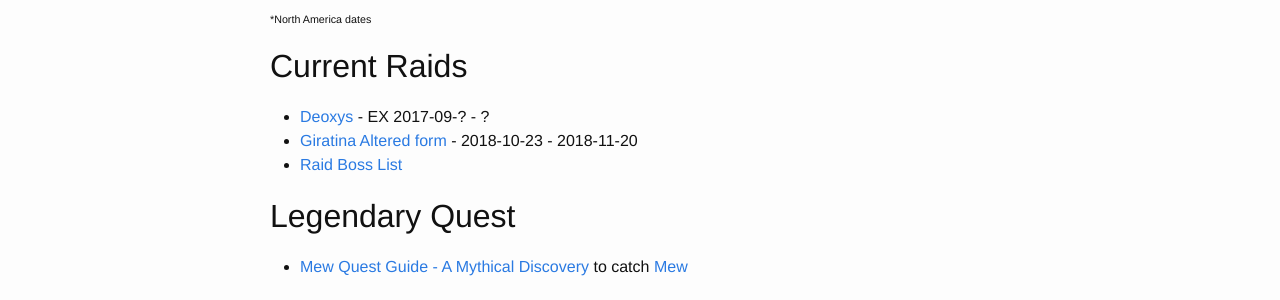
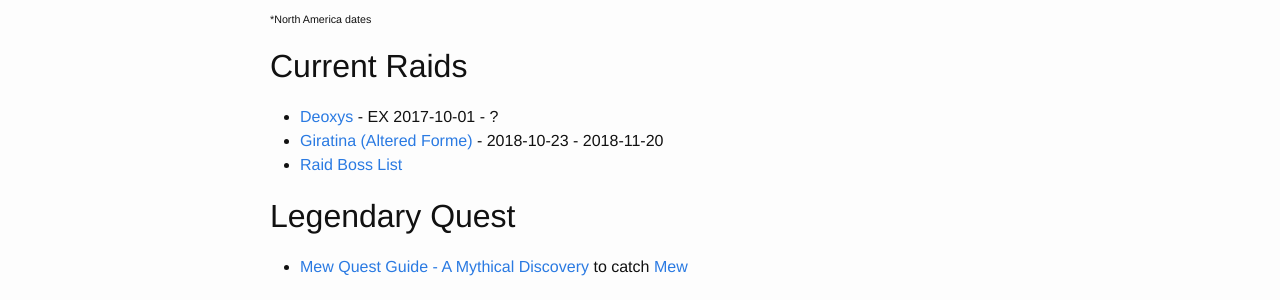
Before and after one commit to roclar/roclar.github.io, a Jekyll site: the page built from PoGoLegendaryHistory.md, in a window 1280 px wide. Shown: the part 153-453 px from the top of the page. Built offline with Jekyll 4.4.1, drawn with Linux system fonts in a browser that asks for light colours.

Commit message:
altered forme

```diff
--- a/PoGoLegendaryHistory.md
+++ b/PoGoLegendaryHistory.md
@@ -6,8 +6,8 @@ weight: 5
 ###### *North America dates
 
 ## Current Raids
-- [Deoxys](https://db.pokemongohub.net/pokemon/386) - EX 2017-09-? - ?
-- [Giratina Altered form](https://db.pokemongohub.net/pokemon/487?form=Altered) - 2018-10-23 - 2018-11-20
+- [Deoxys](https://db.pokemongohub.net/pokemon/386) - EX 2017-10-01 - ?
+- [Giratina (Altered Forme)](https://db.pokemongohub.net/pokemon/487?form=Altered) - 2018-10-23 - 2018-11-20
 - [Raid Boss List](https://pokemongo.gamepress.gg/raid-boss-list)
 
 ## Legendary Quest
```
Also changed, not shown: PoGoLegendaryCP.md (+1 -1 lines).
